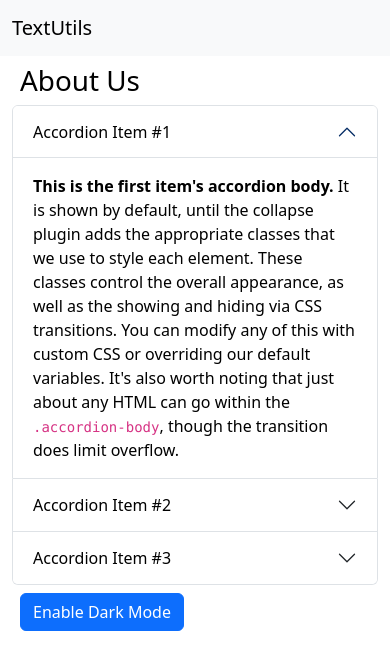
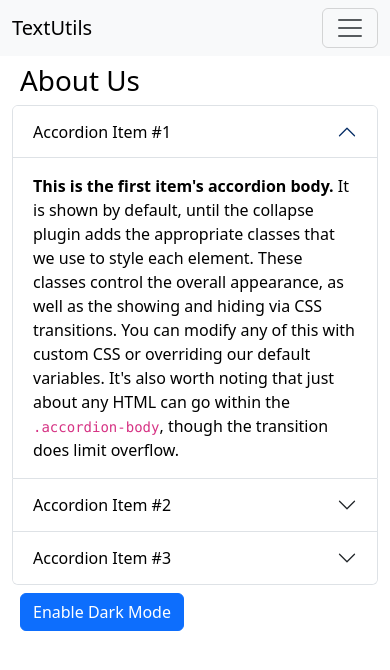
Before and after one commit to Zohaibiqbal18/TextUtils, a React (Create React App) app: page /about in a window 390 px wide. Shown: the top 670 px of the page. Built offline with nearby package versions, Linux system fonts and the light colour scheme.

Commit message:
Add button toggler for small screens

```diff
--- a/src/components/Navbar.js
+++ b/src/components/Navbar.js
@@ -7,11 +7,11 @@ export default function Navbar(props) {
     <nav className={`navbar navbar-expand-lg navbar-${props.mode} bg-${props.mode}`}>
       <div className="container-fluid">
         <Link className="navbar-brand" to="/welcome">{props.title}</Link>
-        {/* <button className="navbar-toggler" type="button" data-bs-toggle="collapse"
+        <button className="navbar-toggler" type="button" data-bs-toggle="collapse"
           data-bs-target="#navbarSupportedContent" aria-controls="navbarSupportedContent"
           aria-expanded="false" aria-label="Toggle navigation">
           <span className="navbar-toggler-icon"></span>
-        </button> */}
+        </button>
 
         <div className="collapse navbar-collapse" id="navbarSupportedContent">
           <ul className="navbar-nav me-auto mb-2 mb-lg-0">
```
